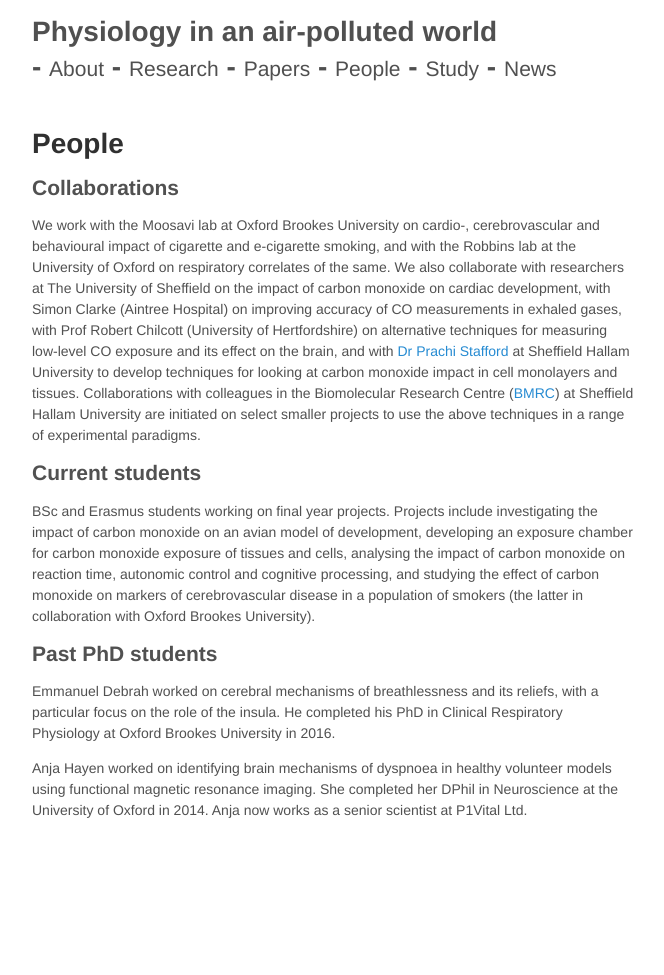
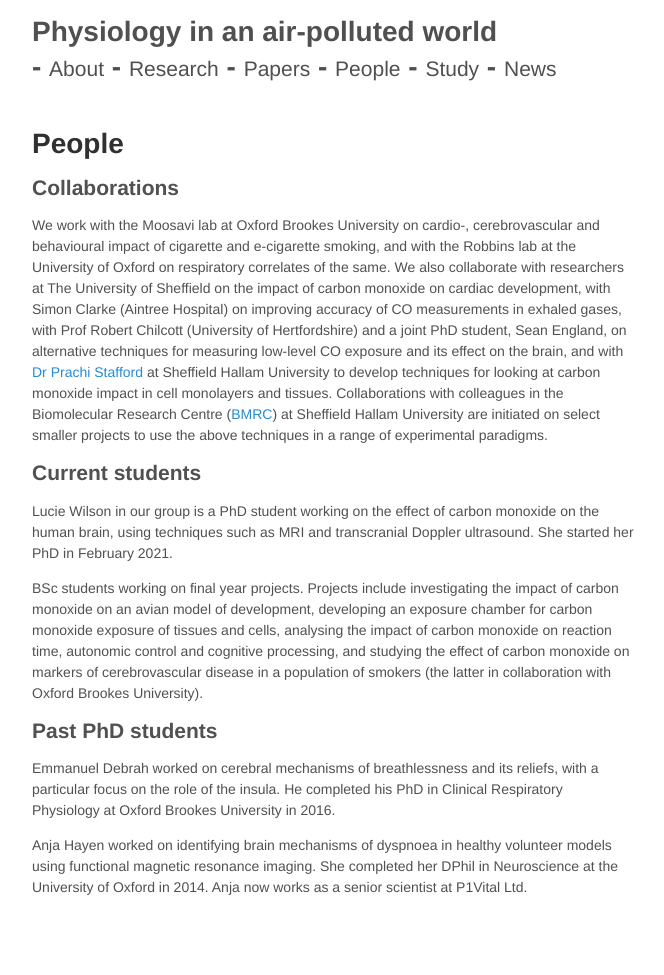
Before and after one commit to mariherigstad/mariherigstad.github.io, a Jekyll site: the page built from people.md, in a window 1280 px wide. Shown: the whole page, without its empty margins (307-971 px from the left). Built offline with Jekyll 4.4.1, drawn with Linux system fonts in a browser that asks for light colours; before the commit the page ends 900 px from its top, so only the background shows below that.

Commit message:
Update people.md

```diff
--- a/people.md
+++ b/people.md
@@ -4,10 +4,12 @@ title: People
 ---
 
 ## Collaborations
-We work with the Moosavi lab at Oxford Brookes University on cardio-, cerebrovascular and behavioural impact of cigarette and e-cigarette smoking, and with the Robbins lab at the University of Oxford on respiratory correlates of the same. We also collaborate with researchers at The University of Sheffield on the impact of carbon monoxide on cardiac development, with Simon Clarke (Aintree Hospital) on improving accuracy of CO measurements in exhaled gases, with Prof Robert Chilcott (University of Hertfordshire) on alternative techniques for measuring low-level CO exposure and its effect on the brain, and with <a href="https://www.shu.ac.uk/about-us/our-people/staff-profiles/prachi-stafford">Dr Prachi Stafford</a> at Sheffield Hallam University to develop techniques for looking at carbon monoxide impact in cell monolayers and tissues. Collaborations with colleagues in the Biomolecular Research Centre (<a href="https://www.shu.ac.uk/research/specialisms/biomolecular-sciences-research-centre">BMRC</a>) at Sheffield Hallam University are initiated on select smaller projects to use the above techniques in a range of experimental paradigms.
+We work with the Moosavi lab at Oxford Brookes University on cardio-, cerebrovascular and behavioural impact of cigarette and e-cigarette smoking, and with the Robbins lab at the University of Oxford on respiratory correlates of the same. We also collaborate with researchers at The University of Sheffield on the impact of carbon monoxide on cardiac development, with Simon Clarke (Aintree Hospital) on improving accuracy of CO measurements in exhaled gases, with Prof Robert Chilcott (University of Hertfordshire) and a joint PhD student, Sean England, on alternative techniques for measuring low-level CO exposure and its effect on the brain, and with <a href="https://www.shu.ac.uk/about-us/our-people/staff-profiles/prachi-stafford">Dr Prachi Stafford</a> at Sheffield Hallam University to develop techniques for looking at carbon monoxide impact in cell monolayers and tissues. Collaborations with colleagues in the Biomolecular Research Centre (<a href="https://www.shu.ac.uk/research/specialisms/biomolecular-sciences-research-centre">BMRC</a>) at Sheffield Hallam University are initiated on select smaller projects to use the above techniques in a range of experimental paradigms.
 
 ## Current students
-BSc and Erasmus students working on final year projects. Projects include investigating the impact of carbon monoxide on an avian model of development, developing an exposure chamber for carbon monoxide exposure of tissues and cells, analysing the impact of carbon monoxide on reaction time, autonomic control and cognitive processing, and studying the effect of carbon monoxide on markers of cerebrovascular disease in a population of smokers (the latter in collaboration with Oxford Brookes University).
+Lucie Wilson in our group is a PhD student working on the effect of carbon monoxide on the human brain, using techniques such as MRI and transcranial Doppler ultrasound. She started her PhD in February 2021.
+
+BSc students working on final year projects. Projects include investigating the impact of carbon monoxide on an avian model of development, developing an exposure chamber for carbon monoxide exposure of tissues and cells, analysing the impact of carbon monoxide on reaction time, autonomic control and cognitive processing, and studying the effect of carbon monoxide on markers of cerebrovascular disease in a population of smokers (the latter in collaboration with Oxford Brookes University).
 
 ## Past PhD students
 Emmanuel Debrah worked on cerebral mechanisms of breathlessness and its reliefs, with a particular focus on the role of the insula. He completed his PhD in Clinical Respiratory Physiology at Oxford Brookes University in 2016.
```
